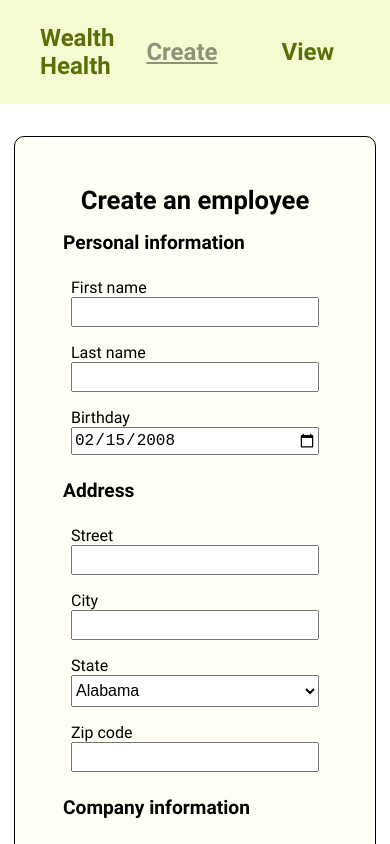
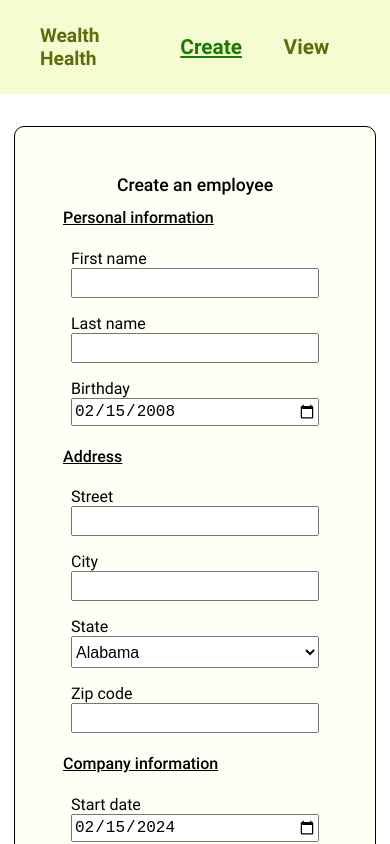
Before and after one commit to MarcusDeveloppement/WeathHealth_P-14OC, a React (Vite) app: page / in a window 390 px wide. Shown: the top 844 px of the page. Built offline with nearby package versions, Linux system fonts and the light colour scheme.

Commit message:
modification and build project

```diff
--- a/index.html
+++ b/index.html
@@ -5,11 +5,8 @@
     <meta name="viewport" content="width=device-width, initial-scale=1.0" />
     <meta
       name="description"
-      content="Application which allows you to add new collaborators via a form as well as to view all the collaborators already created with a search and sorting system"
+      content="It's an form to create a new employee and see others collaborators"
     />
-    <link rel="canonical" href="https://www.exemple.com/votre-page-url" />
-    <meta name="robots" content="index, follow" />
-    <meta name="theme-color" content="#5a6f08" />
     <title>Wealth Health</title>
   </head>
   <body>
--- a/package.json
+++ b/package.json
@@ -10,7 +10,7 @@
     "preview": "vite preview"
   },
   "dependencies": {
-    "@marcusdeveloppement/tabcomponent": "^1.0.6",
+    "@marcusdeveloppement/tabcomponent": "^1.1.0",
     "dom": "^0.0.3",
     "react": "^18.2.0",
     "react-dom": "^18.2.0",
--- a/src/App.jsx
+++ b/src/App.jsx
@@ -4,6 +4,7 @@ import store from "./Redux/store.js";
 import Header from "./Components/Header/Header";
 import EmployeeCreate from "./Pages/EmployeeCreate/EmployeeCreate";
 import EmployeeList from "./Pages/EmployeeList/EmployeeList";
+import Error from "./Components/Error/Error.jsx";
 
 function App() {
   return (
--- /dev/null
+++ b/src/Components/Error/Error.jsx
@@ -0,0 +1,10 @@
+function Error() {
+  return (
+    <div>
+      <h1>404 Not Found</h1>
+      <p>The page you are looking for does not exist.</p>
+    </div>
+  );
+}
+
+export default Error;
--- a/src/Components/Header/Header.module.scss
+++ b/src/Components/Header/Header.module.scss
@@ -31,6 +31,17 @@
 }
 
 .activeLink {
-  color: #8f927a !important;
+  color: #187b01 !important;
   text-decoration: underline;
 }
+
+@media (max-width: 1024px) {
+  .navigation a {
+    padding: 1.3rem;
+    font-size: 1.3rem;
+  }
+  .logo a {
+    font-size: 1.2rem;
+    width: 5rem;
+  }
+}
--- a/src/Pages/EmployeeCreate/EmployeeCreate.jsx
+++ b/src/Pages/EmployeeCreate/EmployeeCreate.jsx
@@ -1,3 +1,4 @@
+import React from "react";
 import { useEffect, useState } from "react";
 import { useSelector, useDispatch } from "react-redux";
 import { addEmployee } from "../../Redux/Actions/employeeSlice";
@@ -10,6 +11,9 @@ import { useFormErrors } from "../../Components/Form/UseFormErrors";
 import styles from "./EmployeeCreate.module.scss";
 import Card from "../../Components/Form/Card";
 
+const EmployeeModalLazy = React.lazy(() =>
+  import("../../Components/Form/EmployeeModal")
+);
 export default function EmployeeCreate() {
   const dispatch = useDispatch();
   const today = new Date();
@@ -106,6 +110,7 @@ export default function EmployeeCreate() {
       {isModalOpen && <div className={styles.overlay}></div>}
       <div className={styles.contentForm}>
         <h1>Create an employee</h1>
+        <meta name="description" content="Create a new employee" />
         <form className={styles.inForm} onSubmit={handleSubmit}>
           <Card title="Personal information">
             <div>
@@ -279,7 +284,7 @@ export default function EmployeeCreate() {
           </div>
         </form>
       </div>
-      <EmployeeModal
+      <EmployeeModalLazy
         isOpen={isModalOpen}
         onClose={handleCloseModal}
         employee={employee}
--- a/src/Pages/EmployeeCreate/EmployeeCreate.module.scss
+++ b/src/Pages/EmployeeCreate/EmployeeCreate.module.scss
@@ -68,3 +68,9 @@
   align-items: center;
   z-index: 1;
 }
+@media (max-width: 1024px) {
+  .contentForm h1 {
+    font-size: 1.1rem;
+    font-weight: 500;
+  }
+}
--- a/src/Pages/EmployeeList/EmployeeList.module.scss
+++ b/src/Pages/EmployeeList/EmployeeList.module.scss
@@ -2,8 +2,13 @@
   display: flex;
   justify-content: center;
   font-family: "DM Serif Display", serif;
-  letter-spacing: 5px;
+  letter-spacing: 4px;
   font-size: 2.5rem;
   color: rgb(77, 79, 76);
-  font-style: italic;
 }
+@media (max-width: 1024px) {
+  .title {
+    font-size: 1.3rem;
+    font-family: "Roboto";
+  }
+}
--- a/src/Pages/EmployeeList/TableComponent.css
+++ b/src/Pages/EmployeeList/TableComponent.css
@@ -3,6 +3,9 @@
   flex-direction: column;
 }
 
+.tableContentList {
+  width: 100%;
+}
 .tableHeader {
   display: flex;
   justify-content: space-between;
@@ -33,6 +36,7 @@
 
 .list {
   background-color: rgb(252, 254, 246);
+  width: -webkit-fill-available;
 }
 
 .listHead {
@@ -109,3 +113,20 @@
   font-size: 1.8rem;
   font-style: italic;
 }
+@media (max-width: 1024px) {
+  .listSort {
+    height: 7rem;
+  }
+  .tableContentList {
+    overflow-x: auto;
+  }
+  .tableHeader {
+    flex-direction: column;
+  }
+  .footerContent {
+    flex-direction: column;
+    p {
+      margin: 0.5rem;
+    }
+  }
+}
--- a/src/assets/styles/index.scss
+++ b/src/assets/styles/index.scss
@@ -12,6 +12,8 @@ button {
 
 h2 {
   font-size: 1.2rem;
+  font-weight: 400;
+  text-decoration: underline;
 }
 
 // Fonts
@@ -57,3 +59,9 @@ h2 {
   font-weight: 400;
   font-style: normal;
 }
+@media (max-width: 1024px) {
+  h2 {
+    font-size: 1rem;
+    font-weight: 500;
+  }
+}
--- a/vite.config.js
+++ b/vite.config.js
@@ -1,7 +1,7 @@
-import { defineConfig } from 'vite'
-import react from '@vitejs/plugin-react-swc'
+import { defineConfig } from "vite";
+import react from "@vitejs/plugin-react-swc";
 
 // https://vitejs.dev/config/
 export default defineConfig({
   plugins: [react()],
-})
+});
```
Also changed, not shown: 1 other file (tests, documents, lock files or other folders).
